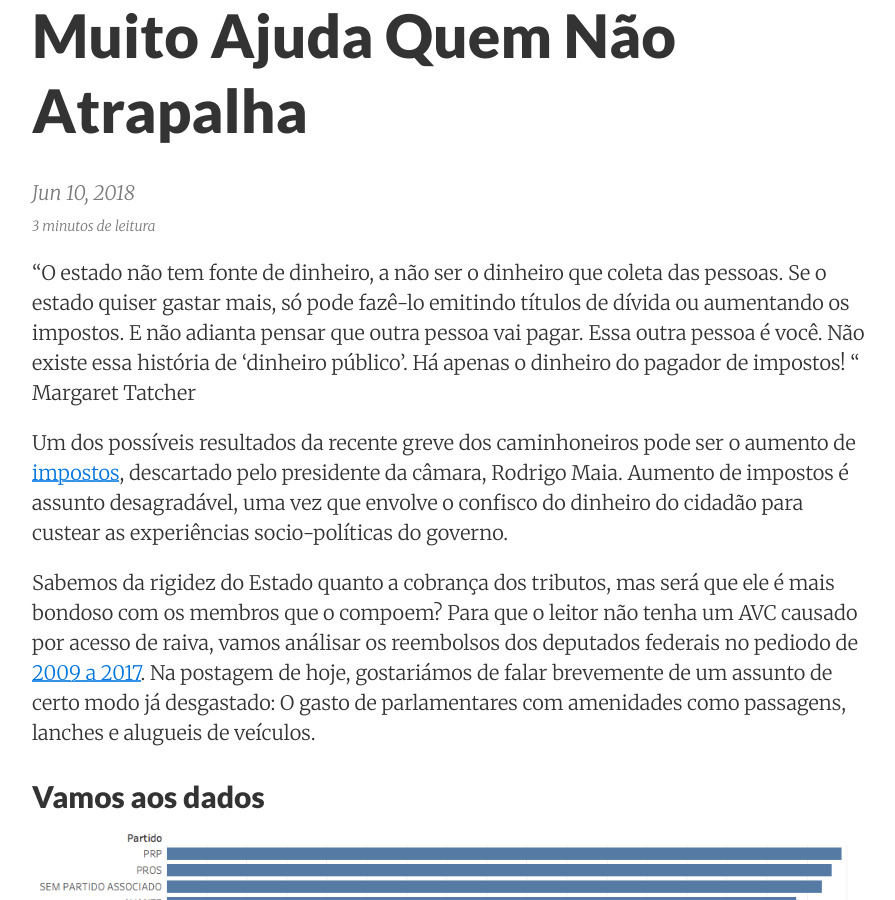
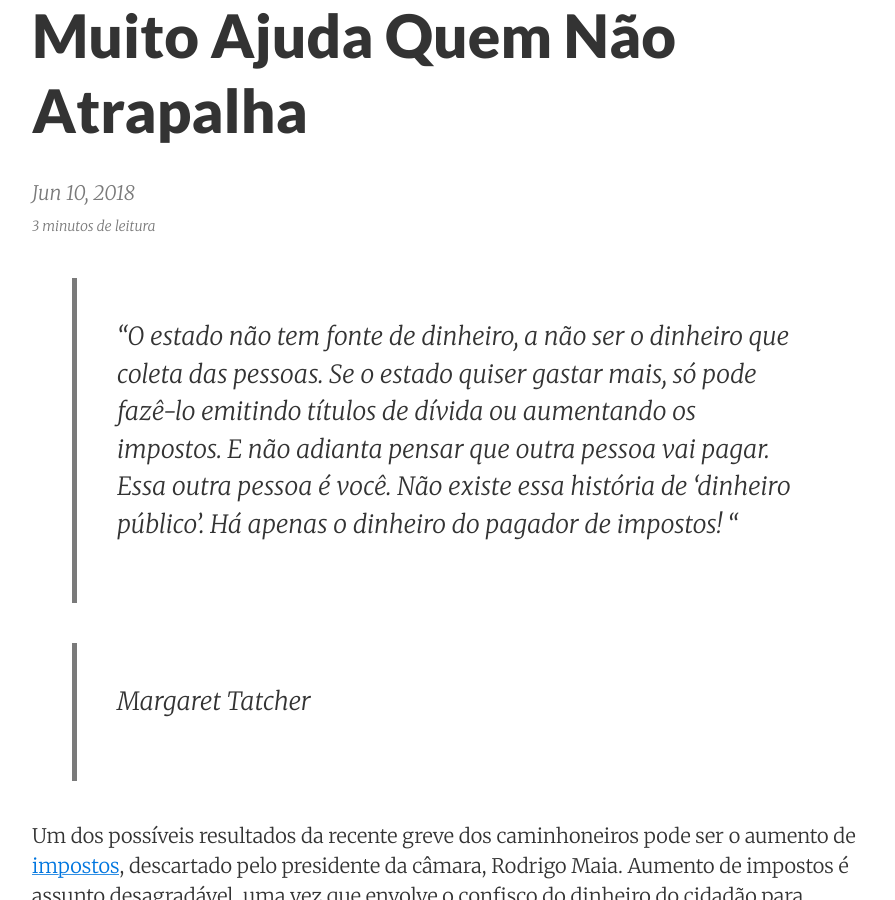
Before and after one commit to politidados/politidados.github.io, a Jekyll site: the page built from _posts/2018-06-10-reembolso.md, in a window 1280 px wide and 900 px high, scrolled down 219 px. Shown: the whole window, without its empty margins (188-1083 px from the left). Built offline with Jekyll 4.4.1, drawn with Linux system fonts in a browser that asks for light colours; nearby versions of some CDN libraries.

Commit message:
Update 2018-06-10-reembolso.md

```diff
--- a/_posts/2018-06-10-reembolso.md
+++ b/_posts/2018-06-10-reembolso.md
@@ -6,8 +6,9 @@ summary:    Sabemos da rigidez do Estado quanto a cobrança dos tributos, mas se
 categories: camara deputados partidos gastos
 ---
 
-“O estado não tem fonte de dinheiro, a não ser o dinheiro que coleta das pessoas. Se o estado quiser gastar mais, só pode fazê-lo emitindo títulos de dívida ou aumentando os impostos. E não adianta pensar que outra pessoa vai pagar. Essa outra pessoa é você.  Não existe essa história de ‘dinheiro público’. Há apenas o dinheiro do pagador de impostos! "
-Margaret Tatcher
+> “O estado não tem fonte de dinheiro, a não ser o dinheiro que coleta das pessoas. Se o estado quiser gastar mais, só pode fazê-lo emitindo títulos de dívida ou aumentando os impostos. E não adianta pensar que outra pessoa vai pagar. Essa outra pessoa é você.  Não existe essa história de ‘dinheiro público’. Há apenas o dinheiro do pagador de impostos! "
+
+> Margaret Tatcher
 
 
 Um dos possíveis resultados da recente greve dos caminhoneiros pode ser o aumento de [impostos](http://www2.camara.leg.br/camaranoticias/noticias/POLITICA/558195-RODRIGO-MAIA-DESCARTA-AUMENTO-DE-IMPOSTOS-PARA-COMPENSAR-ACORDO-COM-CAMINHONEIROS.html), descartado pelo presidente da câmara, Rodrigo Maia. Aumento de impostos é assunto desagradável, uma vez que envolve o confisco do dinheiro do cidadão para custear as experiências socio-políticas do governo.
```
